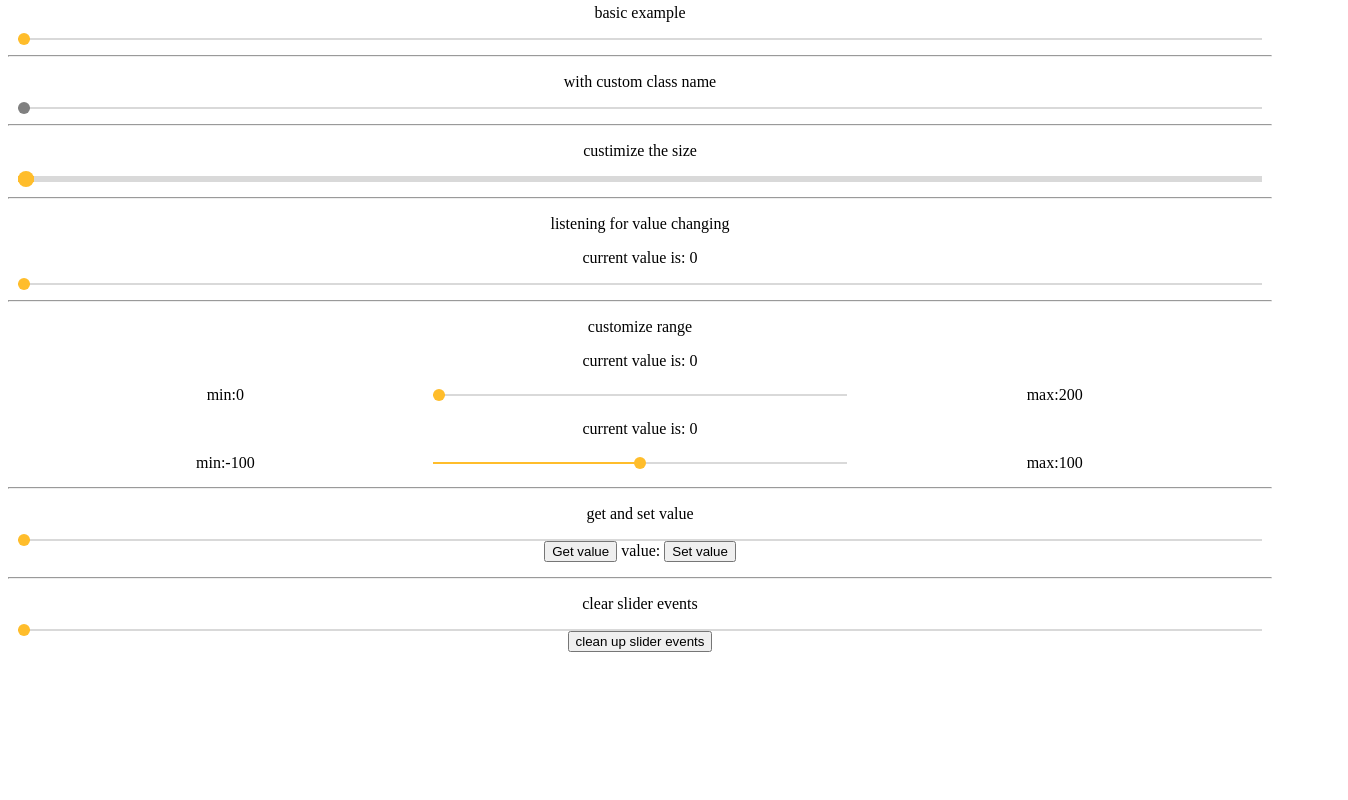
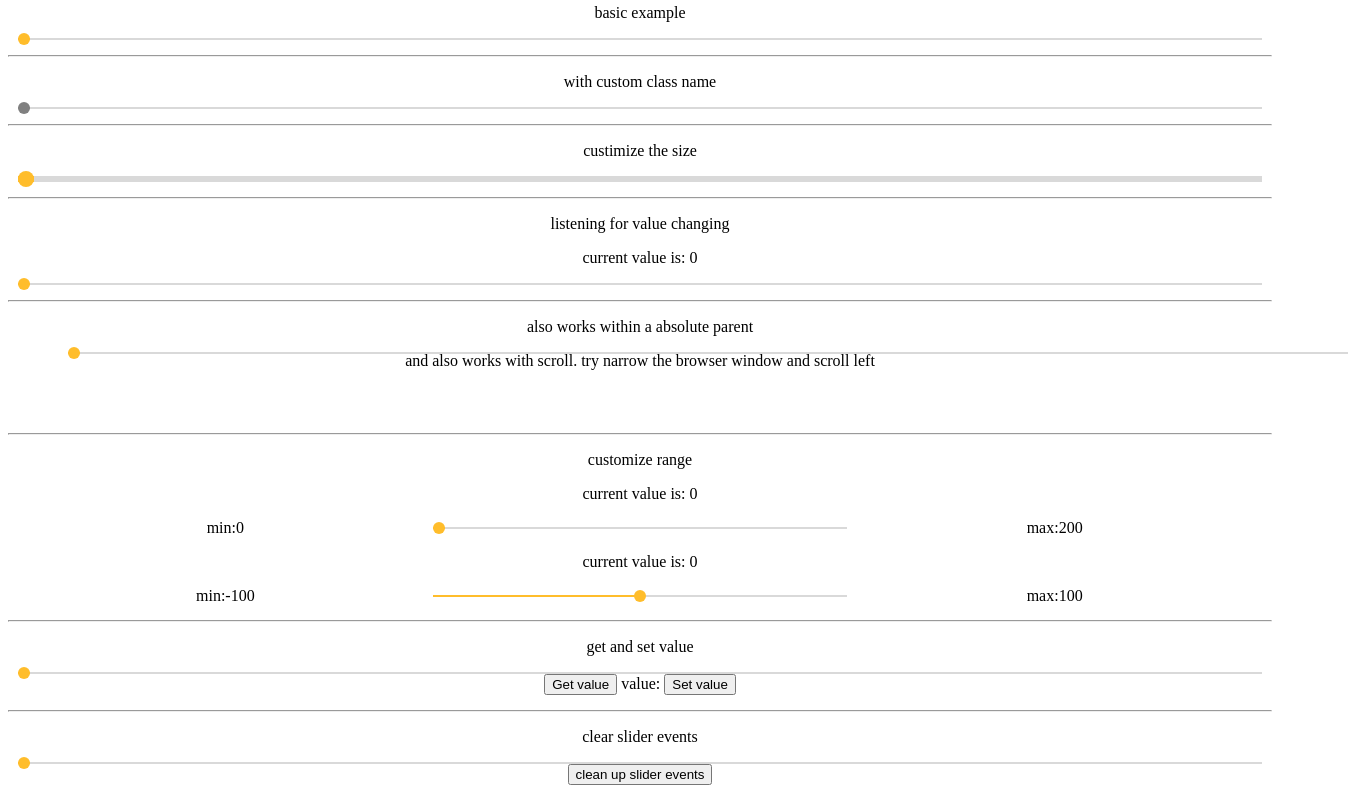
Before and after one commit to fossabot/media-player, a website built with Parcel: page examples/index.html in a window 1280 px wide. Shown: the part 742-1542 px from the top of the page, 1348 px wide, since content can reach past the window. Before the commit the page ends 1409 px from the top, so only its background shows below. Built offline with nearby package versions, Linux system fonts and the light colour scheme.

Commit message:
add more example: absolute conatiner example

```diff
--- a/examples/index.html
+++ b/examples/index.html
@@ -44,6 +44,15 @@
         </div>
         <hr>
 
+        <div class="slider-example absolute-container">
+            <p>also works within a absolute parent</p>
+            <div class="absolute-slider-wrapper">
+                <div id="slider8"></div>
+            </div>
+            <p>and also works with scroll. try narrow the browser window and scroll left</p>
+        </div>
+        <hr>
+
         <div class="slider-example">
             <p>customize range</p>
             <p>current value is: <span id="slider5Value"></span> </p>
--- a/examples/sliderExamples.js
+++ b/examples/sliderExamples.js
@@ -2,6 +2,7 @@ import RangeSlider from "../src/rangeSlider";
 
 export function runSliderExamples() {
   new RangeSlider(document.querySelector("#slider1"));
+  new RangeSlider(document.querySelector("#slider8"));
 
   new RangeSlider(document.querySelector("#slider2"), {
     className: "my-slider"
--- a/examples/style.css
+++ b/examples/style.css
@@ -14,8 +14,13 @@ body {
     background: grey;
 }
 
-#slider5 {
-    position: relative;
+.absolute-container{
+    height: 100px;;
+}
+.absolute-slider-wrapper {
+    position: absolute;
+    width: 100%;
+    margin: 0 50px;
 }
 
 .slider-example .container {
```
